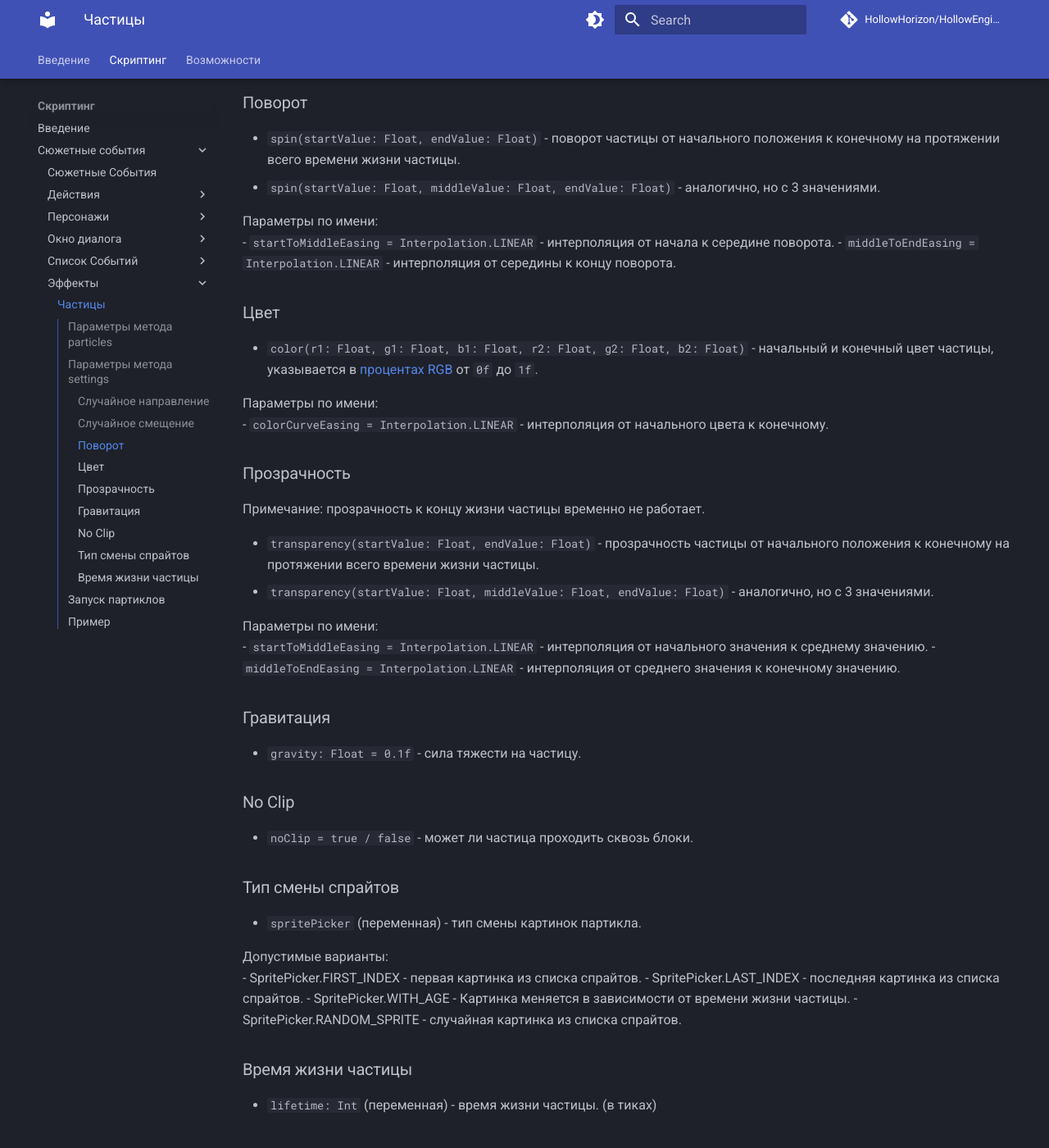
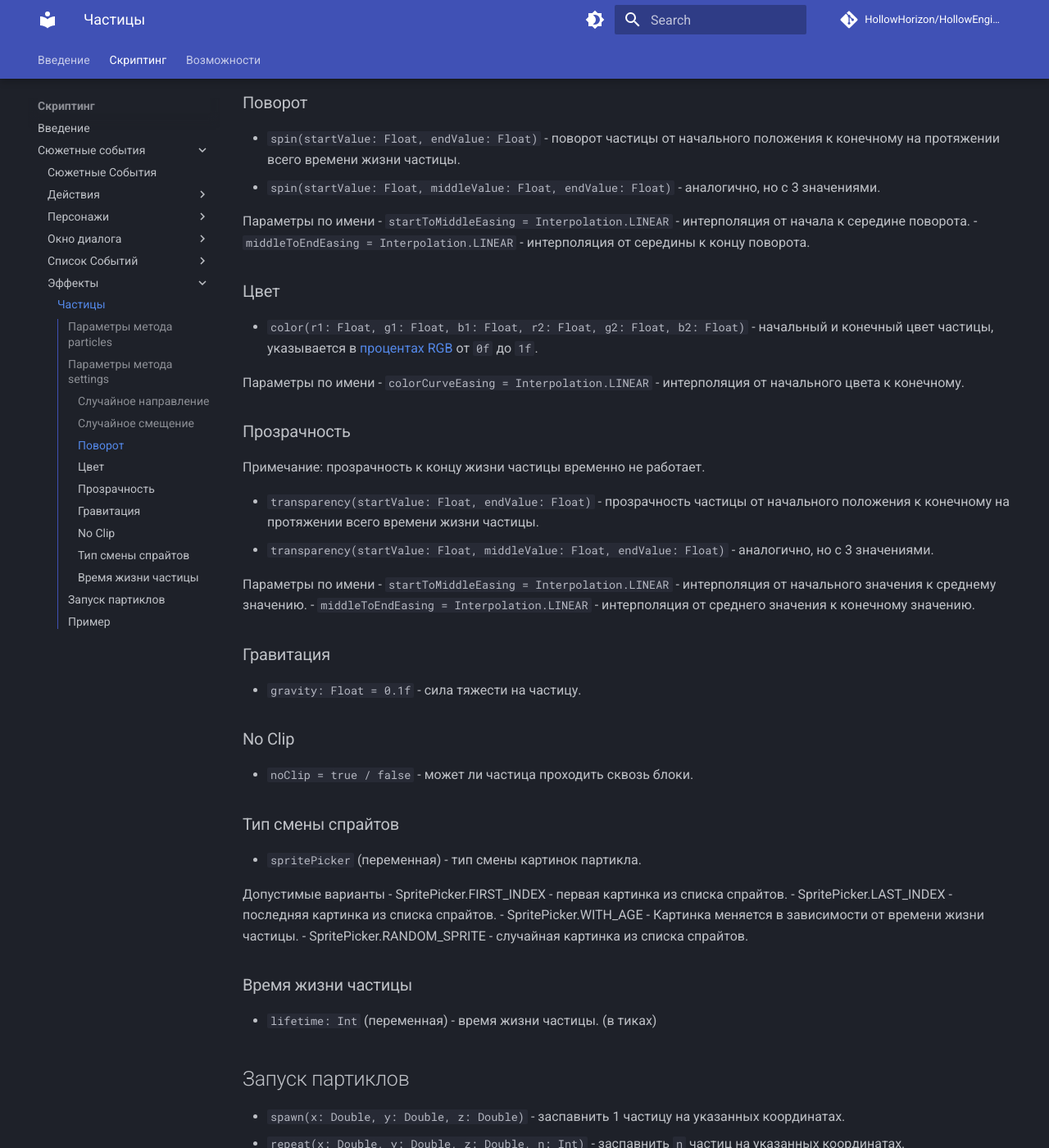
Before and after one commit to HollowHorizon/HollowEngineDocs, an MkDocs documentation site: the page built from docs/scripting/story_events/effects/particles.md, in a window 1280 px wide and 1400 px high, scrolled down 930 px. Shown: the whole window at 82% size. Built offline with MkDocs 1.6.1 and Material for MkDocs 9.7.7, drawn with Linux system fonts in a browser that asks for light colours; comment, search, counter and statistics services are not loaded; some of the changed text lies outside the part shown.

```diff
--- a/docs/scripting/story_events/effects/particles.md
+++ b/docs/scripting/story_events/effects/particles.md
@@ -12,7 +12,7 @@ particles {
 
 ## Параметры метода `particles`
 
-Самих параметров тут прилично: <br>
+Самих параметров тут прилично
 - world (переменная) - измерение, где заспавнить частицы, например `"minecraft:overworld"`.
 - particle (переменная) - сама частица, например: `"hc:star"` или `"hc:circle"`. На данный момент это все виды частиц, позднее здесь будет расписано, как можно добавить свои.
 - settings (метод) - пространство настройки частиц. Подробнее ниже.
@@ -36,7 +36,7 @@ particles {
 - `spin(startValue: Float, endValue: Float)` - поворот частицы от начального положения к конечному на протяжении всего времени жизни частицы.
 - `spin(startValue: Float, middleValue: Float, endValue: Float)` - аналогично, но с 3 значениями.
 
-Параметры по имени: <br>
+Параметры по имени
 - `startToMiddleEasing = Interpolation.LINEAR` - интерполяция от начала к середине поворота.
 - `middleToEndEasing = Interpolation.LINEAR` - интерполяция от середины к концу поворота.
 
@@ -44,7 +44,7 @@ particles {
 
 - `color(r1: Float, g1: Float, b1: Float, r2: Float, g2: Float, b2: Float)` - начальный и конечный цвет частицы, указывается в [процентах RGB](https://keiwando.com/color-picker/) от `0f` до `1f`.
 
-Параметры по имени: <br>
+Параметры по имени
 - `colorCurveEasing = Interpolation.LINEAR` - интерполяция от начального цвета к конечному.
 
 ### Прозрачность
@@ -54,7 +54,7 @@ particles {
 - `transparency(startValue: Float, endValue: Float)` - прозрачность частицы от начального положения к конечному на протяжении всего времени жизни частицы.
 - `transparency(startValue: Float, middleValue: Float, endValue: Float)` - аналогично, но с 3 значениями.
 
-Параметры по имени: <br>
+Параметры по имени
 - `startToMiddleEasing = Interpolation.LINEAR` - интерполяция от начального значения к среднему значению.
 - `middleToEndEasing = Interpolation.LINEAR` - интерполяция от среднего значения к конечному значению.
 
@@ -70,7 +70,7 @@ particles {
 
 - `spritePicker` (переменная) - тип смены картинок партикла.
 
-Допустимые варианты: <br>
+Допустимые варианты
 - SpritePicker.FIRST_INDEX - первая картинка из списка спрайтов.
 - SpritePicker.LAST_INDEX - последняя картинка из списка спрайтов.
 - SpritePicker.WITH_AGE - Картинка меняется в зависимости от времени жизни частицы.
```
